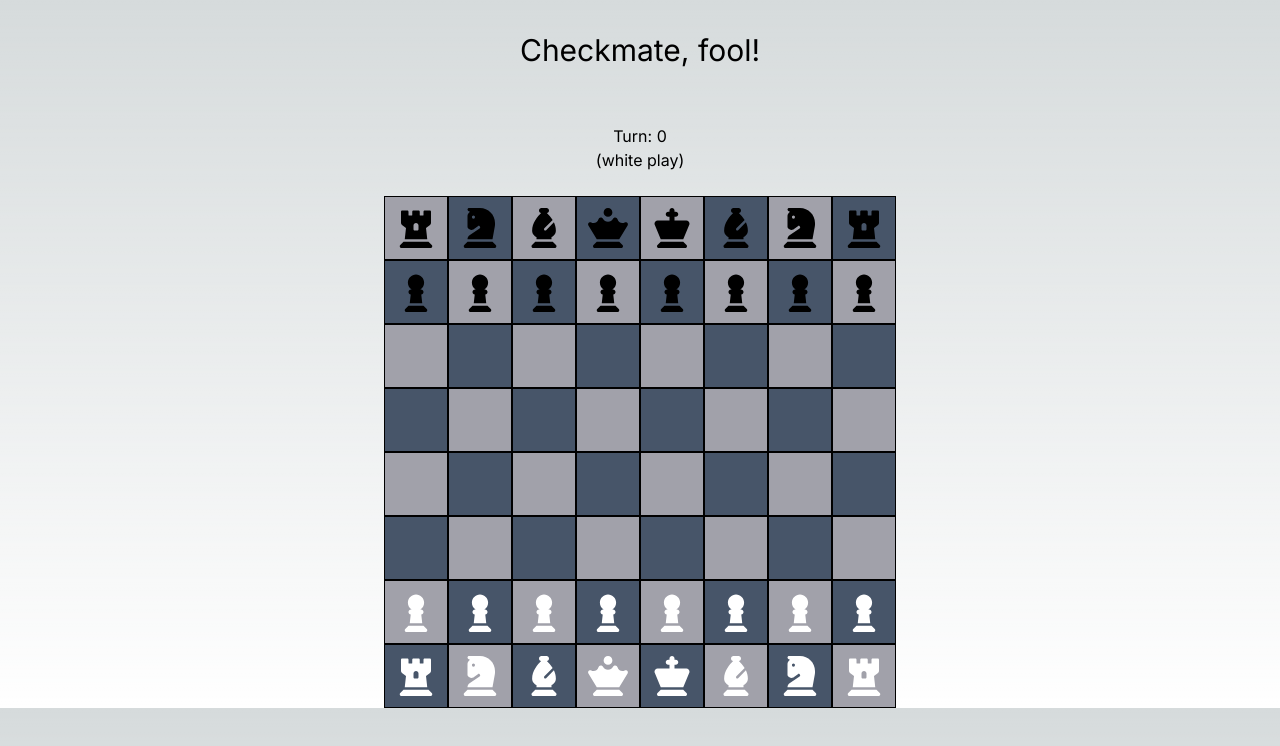
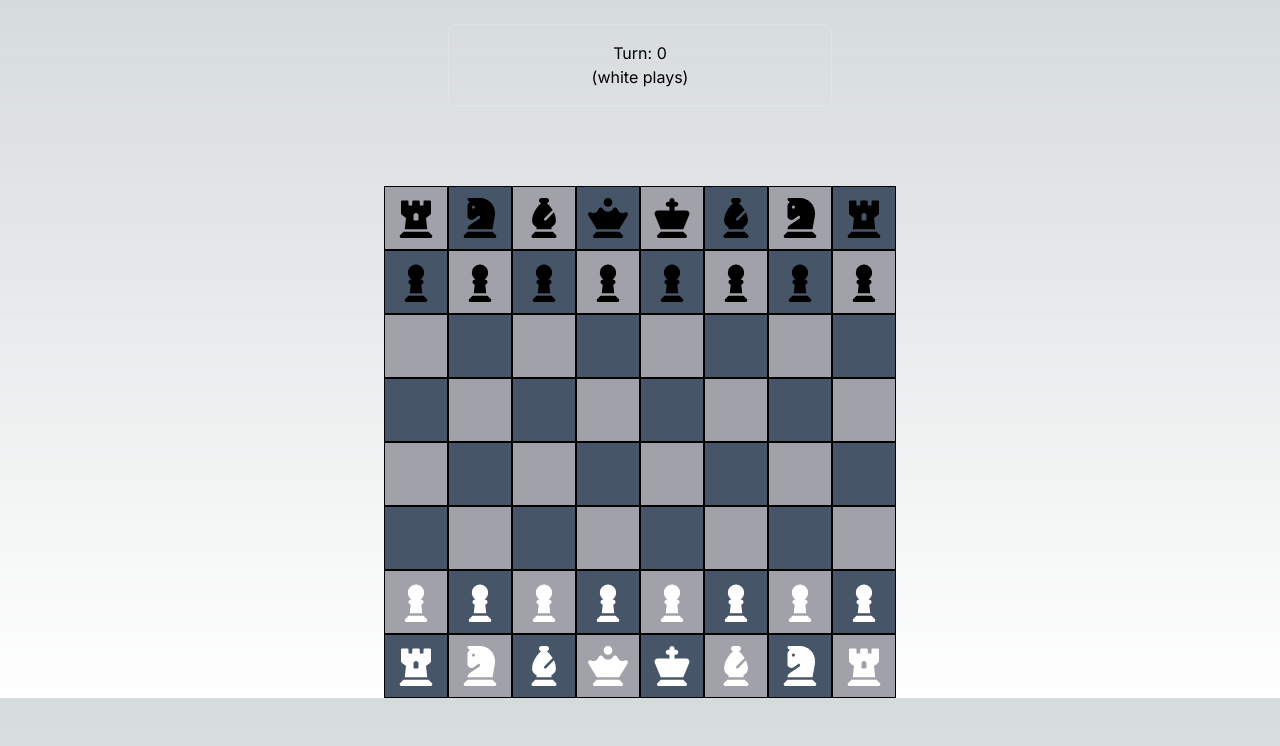
Before and after one commit to nmdurand/chess, a Next.js app: page / in a window 1280 px wide. Shown: the top 746 px of the page. Built offline with nearby package versions, Linux system fonts and the light colour scheme.

Commit message:
Updates displayed state

```diff
--- a/app/page.tsx
+++ b/app/page.tsx
@@ -7,7 +7,6 @@ import { ChessProvider } from '../context/context'
 export default function Home() {
   return (
     <div className="flex flex-col items-center container mx-auto">
-      <h1 className="text-center text-3xl my-8">Checkmate, fool!</h1>
       <ChessProvider>
         <GameDetails />
         <Board />
--- a/components/GameDetails.tsx
+++ b/components/GameDetails.tsx
@@ -1,6 +1,6 @@
 import { FC, useContext } from 'react'
 import { ChessContext } from '@/context/context'
-import { PieceColor } from '@/lib/types'
+import { GameStatus, PieceColor } from '@/lib/types'
 import { FontAwesomeIcon } from '@fortawesome/react-fontawesome'
 import { faArrowLeft, faArrowRight } from '@fortawesome/free-solid-svg-icons'
 
@@ -17,8 +17,8 @@ export const GameDetails: FC = () => {
 
   return (
     <div className="py-6 text-center">
-      <div className="w-80 grid grid-cols-3">
-        <div className="flex align-center justify-center">
+      <div className="w-96 grid grid-cols-3 border border-gray-50 p-4 border-opacity-20 rounded-md">
+        <div className="flex items-center justify-center">
           {currentTurn > 0 && (
             <FontAwesomeIcon
               className="w-6 h-6 text-center"
@@ -27,8 +27,14 @@ export const GameDetails: FC = () => {
             />
           )}
         </div>
-        <span>Turn: {currentTurn}</span>
-        <div className="flex align-center justify-center">
+        <div>
+          <span>Turn: {currentTurn}</span>
+          <div>
+            ({`${currentTurn % 2 === 0 ? PieceColor.White : PieceColor.Black}`}{' '}
+            plays)
+          </div>
+        </div>
+        <div className="flex items-center justify-center">
           {currentTurn < boardHistory.length - 1 && (
             <FontAwesomeIcon
               className="w-6 h-6 text-center"
@@ -38,9 +44,13 @@ export const GameDetails: FC = () => {
           )}
         </div>
       </div>
-      <div>
-        ({`${currentTurn % 2 === 0 ? PieceColor.White : PieceColor.Black}`}{' '}
-        play)
+      <div className={'h-10 mt-4 text-3xl'}>
+        {state.gameStatus === GameStatus.CheckMate && (
+          <div className="text-red-900">Checkmate</div>
+        )}
+        {state.gameStatus === GameStatus.Check && (
+          <div className="text-red-500">Check</div>
+        )}
       </div>
     </div>
   )
```
